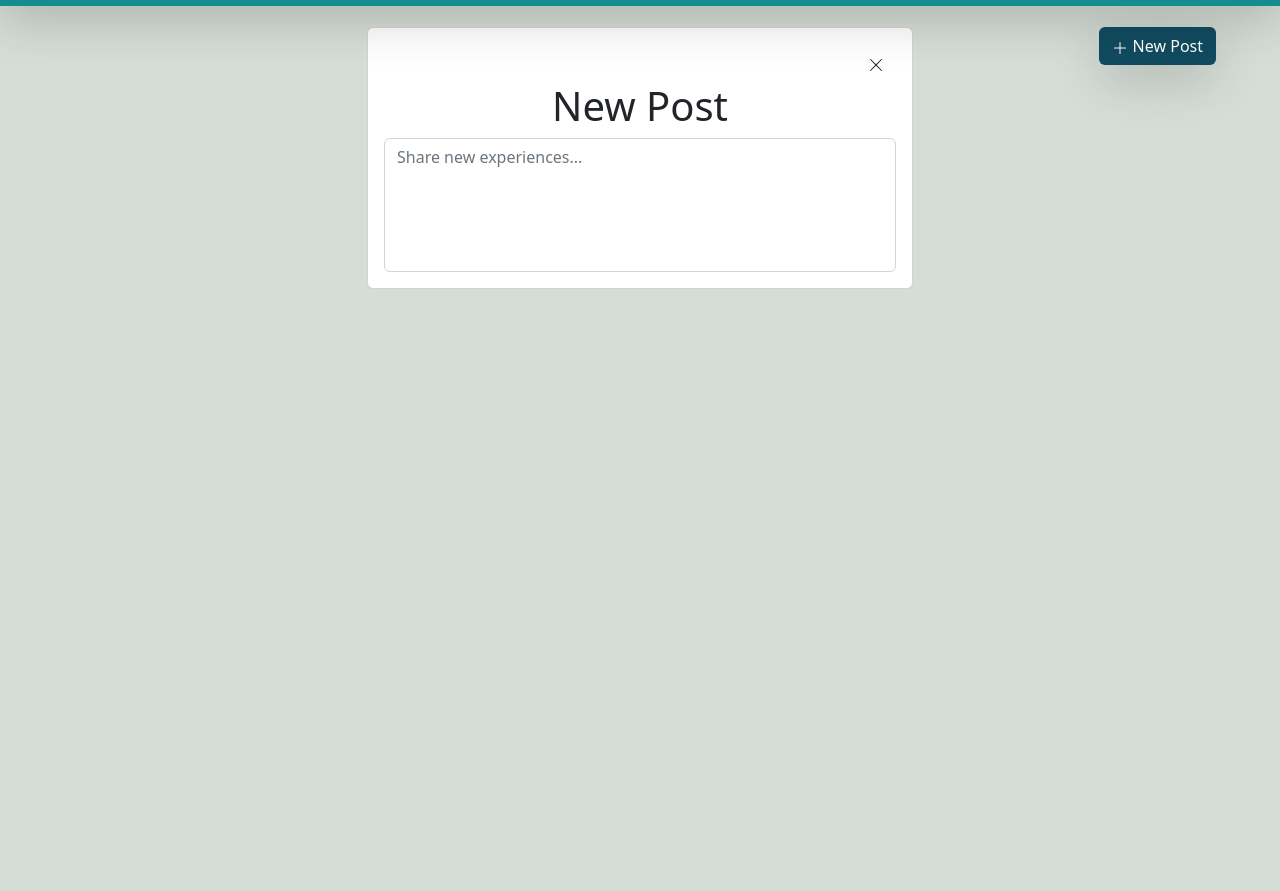
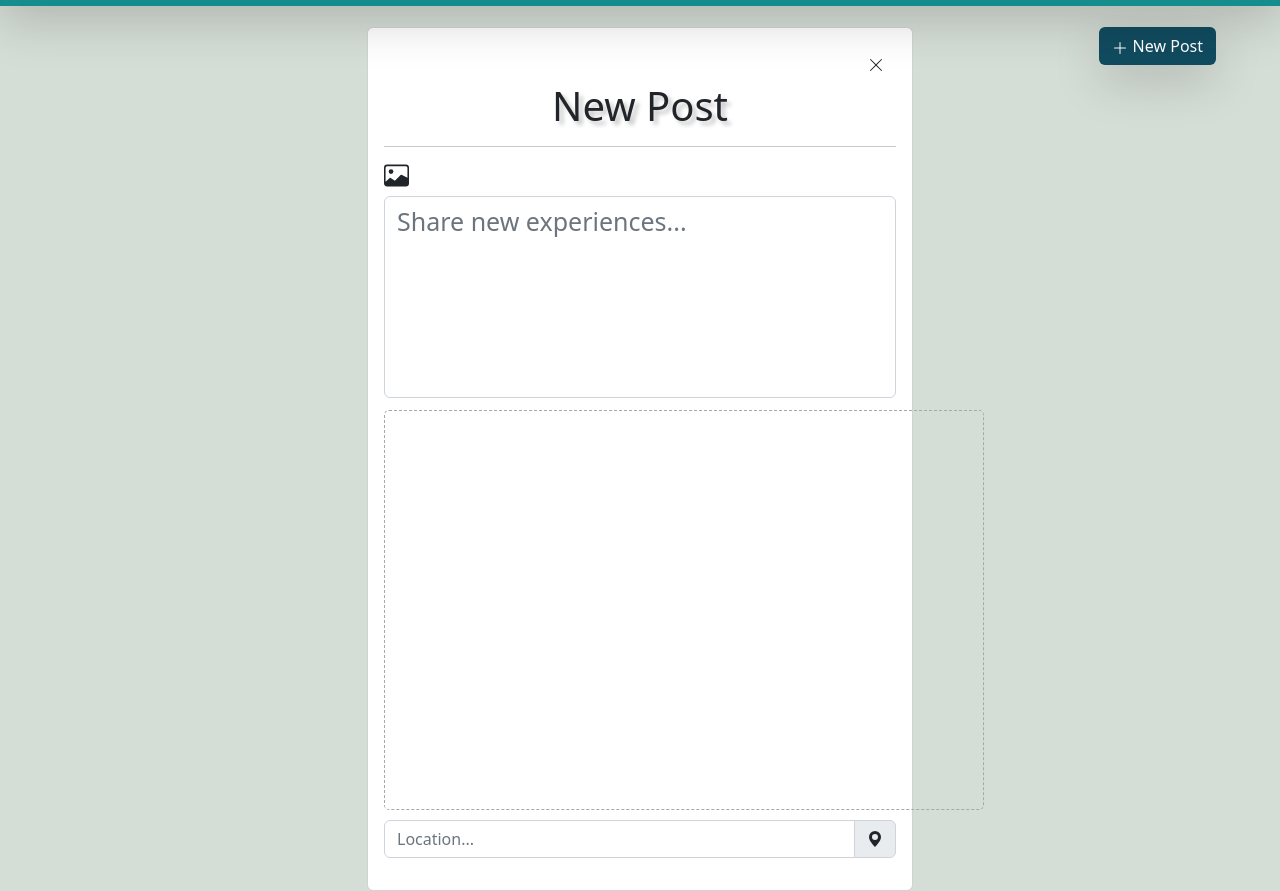
Before and after one commit to J-Pablo4/Front-end, a plain HTML site: page index.html in a window 1280 px wide. Shown: the part 73-964 px from the top of the page. Before the commit the page ends 800 px from the top, so only its background shows below. Drawn offline with nearby package versions, Linux system fonts and the light colour scheme.

Commit message:
New_post_form ready without functionality

```diff
--- a/index.html
+++ b/index.html
@@ -63,9 +63,28 @@
                       <path d="M2.146 2.854a.5.5 0 1 1 .708-.708L8 7.293l5.146-5.147a.5.5 0 0 1 .708.708L8.707 8l5.147 5.146a.5.5 0 0 1-.708.708L8 8.707l-5.146 5.147a.5.5 0 0 1-.708-.708L7.293 8 2.146 2.854Z"/>
                     </svg>
                   </button>
-                  <h1>New Post</h1>
+                  <h1 style="text-shadow: 4px 4px 4px rgb(199, 199, 199);">New Post</h1>
+                  <hr>
                   <form class="form_container">
+                    <label for="img-upload">
+                      <svg xmlns="http://www.w3.org/2000/svg" width="25" height="25" fill="currentColor" class="bi bi-image" viewBox="0 0 16 16" style="cursor: pointer; margin-right: 600px; margin-bottom:8px">
+                        <path d="M6.002 5.5a1.5 1.5 0 1 1-3 0 1.5 1.5 0 0 1 3 0z"/>
+                        <path d="M2.002 1a2 2 0 0 0-2 2v10a2 2 0 0 0 2 2h12a2 2 0 0 0 2-2V3a2 2 0 0 0-2-2h-12zm12 1a1 1 0 0 1 1 1v6.5l-3.777-1.947a.5.5 0 0 0-.577.093l-3.71 3.71-2.66-1.772a.5.5 0 0 0-.63.062L1.002 12V3a1 1 0 0 1 1-1h12z"/>
+                      </svg>
+                    </label>
+                    <input type="file" name="" id="img-upload" style="display: none; visibility: none;" accept="image/*">
                     <textarea name="text-post" id="text-post" cols="30" rows="5" class="form-control" placeholder="Share new experiences..."></textarea>
+                    <div id="image-box"></div>
+
+                    <div class="input-group mb-3">
+                      <input type="text" class="form-control" placeholder="Location...">
+                      <span class="input-group-text">
+                        <svg xmlns="http://www.w3.org/2000/svg" width="16" height="16" fill="currentColor" class="bi bi-geo-alt-fill" viewBox="0 0 16 16">
+                          <path d="M8 16s6-5.686 6-10A6 6 0 0 0 2 6c0 4.314 6 10 6 10zm0-7a3 3 0 1 1 0-6 3 3 0 0 1 0 6z"/>
+                        </svg>
+                      </span>
+                    </div>
+
                   </form>
                 </div>
               </div>
--- a/styles.css
+++ b/styles.css
@@ -170,4 +170,17 @@ button.new-post:active{
 }
 #text-post{
 	resize: none;
+	font-size: 25px;
 }
+#image-box{
+    width: 600px;
+    height: 400px;
+    border: 1px solid rgb(168, 168, 168);
+    margin-top: 12px;
+    position: relative;
+	border-style: dashed;
+	border-radius: 5px;
+    /* background-image: url(''); */
+    background-position: center;
+	margin-bottom: 10px;
+}
```
